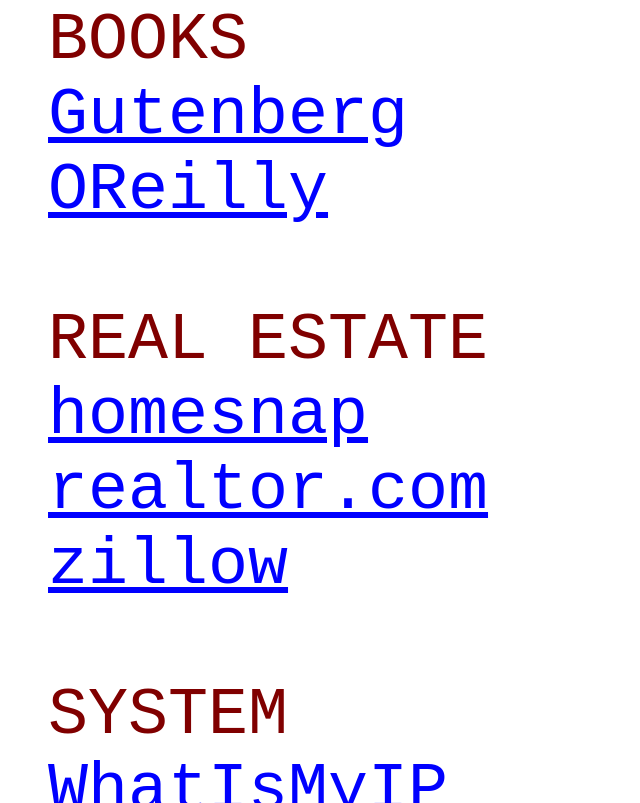
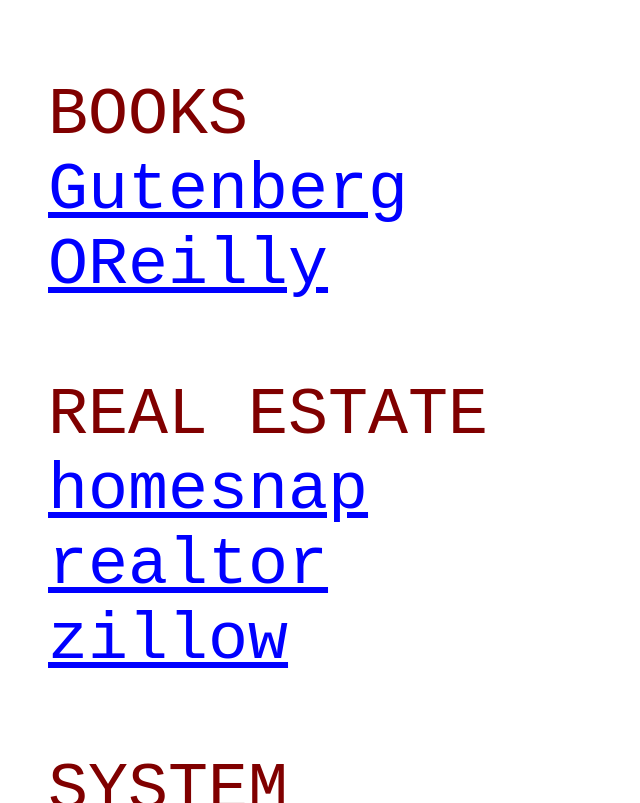
Before and after one commit to hc0jiuaavnvowtj5/hc0jiuaavnvowtj5.github.io, a plain HTML site: page home_m1.html in a window 1280 px wide. Shown: the part 3455-4258 px from the top of the page, without its empty margins (0-640 px from the left). Drawn offline with Linux system fonts and the light colour scheme.

Commit message:
2021-06-12 10:37:48.000000000-07:00

```diff
--- a/home_m1.html
+++ b/home_m1.html
@@ -38,6 +38,7 @@ pre {
  <a href="https://finance.yahoo.com/quotes/ORCL">Yahoo: ORCL</a>
  <a href="https://investor.vanguard.com/mutual-funds/list#/mutual-funds/asset-class/month-end-returns">Vang</a>
  <a href="https://www.ishares.com/us/products/product-list">iShares</a>
+ <a href="https://seekingalpha.com/">seekingalpha</a>
  <a href="http://fundamentalis.com/">fundamentalis</a>
  <a href="https://www.mauldineconomics.com">Mauldin</a>
  <a href="https://www.hussmanfunds.com/category/comment/">Hussman</a>
@@ -64,7 +65,7 @@ pre {
 
  <a name="realestate">REAL ESTATE</a>
  <a href="https://www.homesnap.com">homesnap</a>
- <a href="https://www.realtor.com">realtor.com</a>
+ <a href="https://www.realtor.com">realtor</a>
  <a href="https://www.zillow.com">zillow</a>
 
  <a name="system">SYSTEM</a>
```
